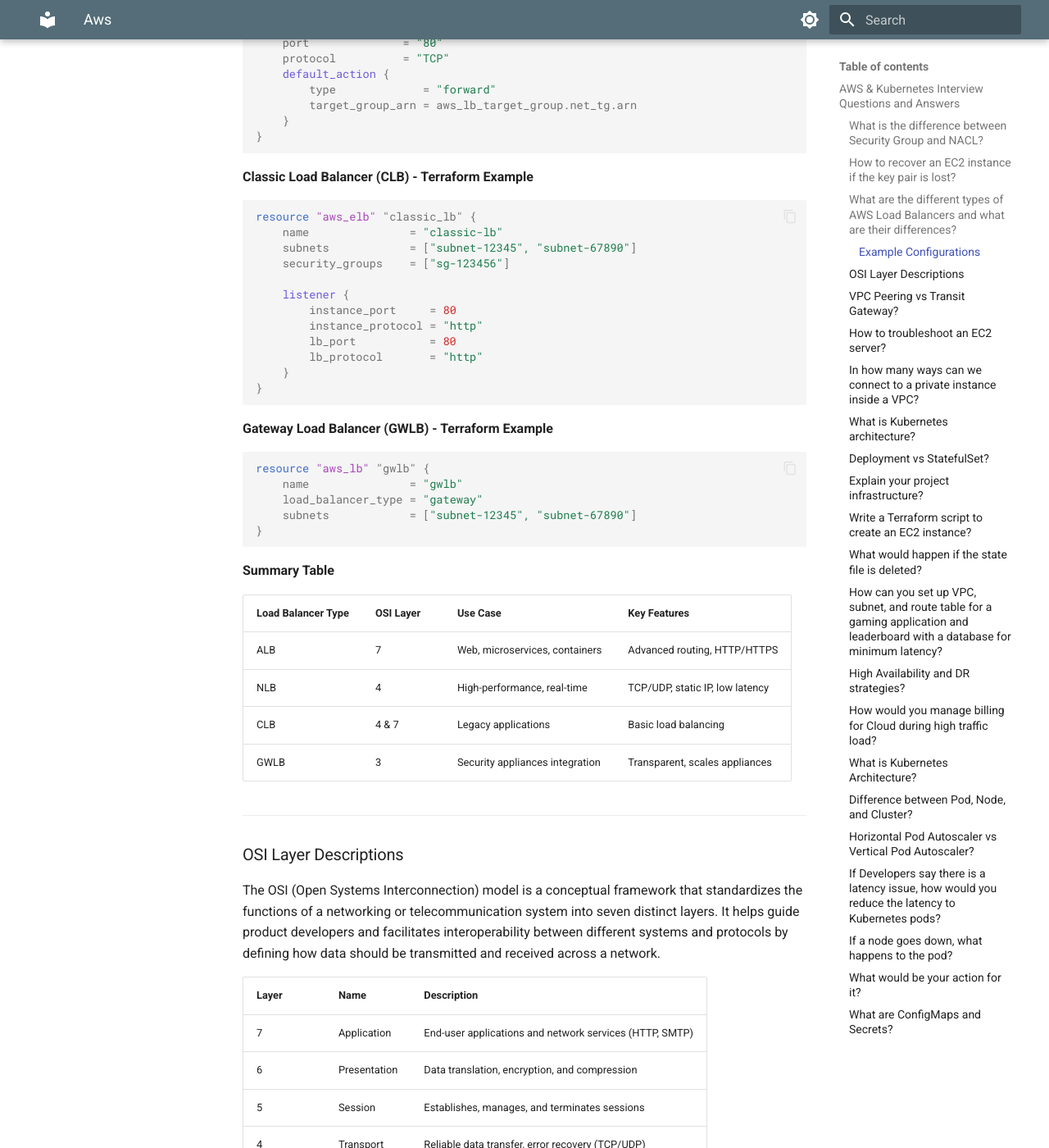
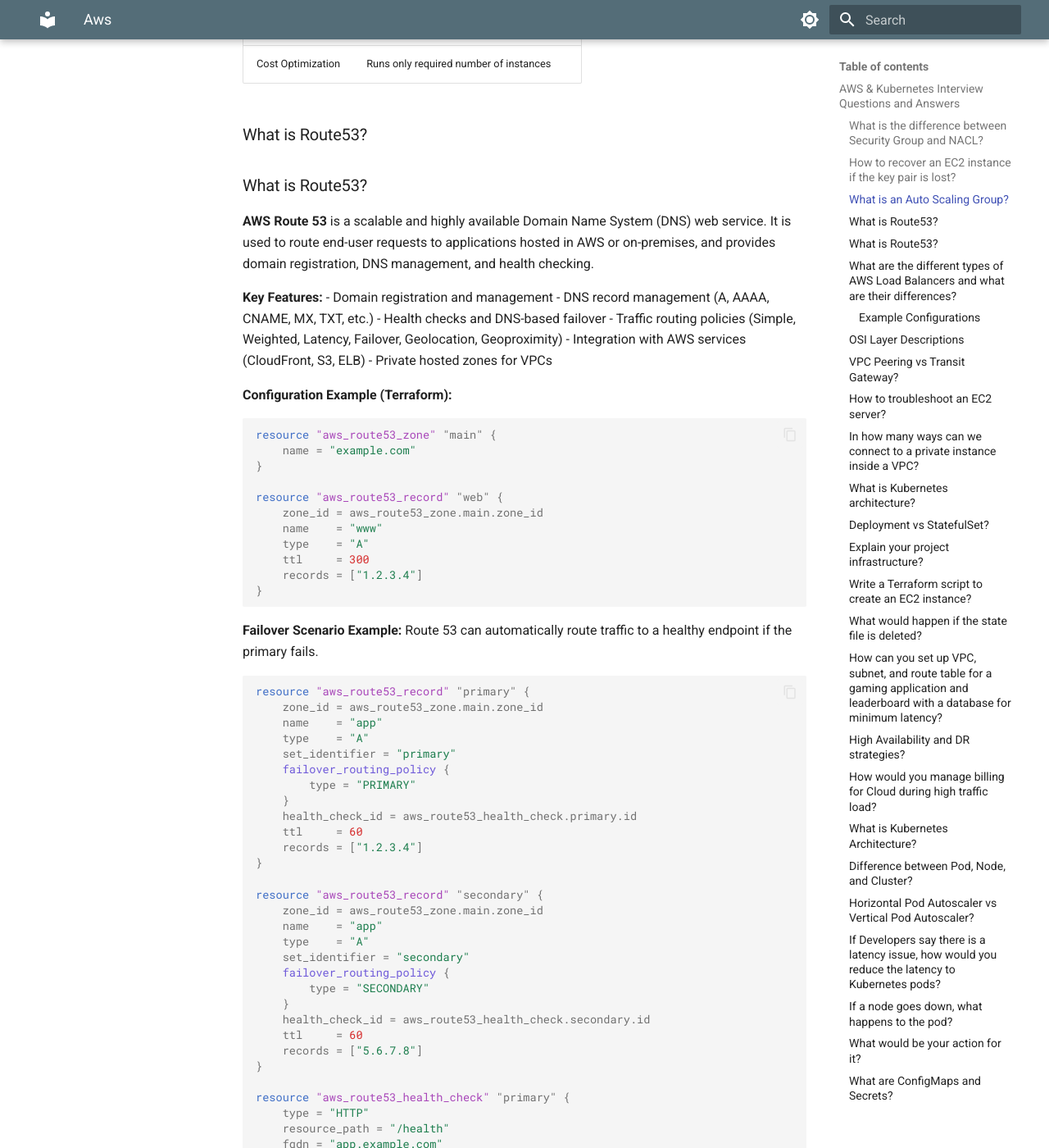
Before and after one commit to mcuellar/cloud-docs-hub, an MkDocs documentation site: the page built from docs/interviews/aws.md, in a window 1280 px wide and 1400 px high, scrolled down 1761 px. Shown: the whole window at 82% size. Built offline with MkDocs 1.6.1 and Material for MkDocs 9.7.7, drawn with Linux system fonts in a browser that asks for light colours; some of the changed text lies outside the part shown.

Commit message:
Added detailed sections on Auto Scaling Groups and Route 53 to enhance AWS interview documentation. Included key features, configuration examples using Terraform, and summary tables for quick reference. This improves user understanding of AWS services and their configurations.

````diff
--- a/docs/interviews/aws.md
+++ b/docs/interviews/aws.md
@@ -13,6 +13,142 @@
 - Reattach the volume to the original instance and start it.
 
 ---
+
+### What is an Auto Scaling Group?
+An **Auto Scaling Group (ASG)** in AWS is a service that automatically manages the number of EC2 instances in a group based on demand, health checks, and scaling policies. It helps ensure high availability and cost efficiency by scaling resources up or down as needed.
+
+**Key Features:**
+- Automatic scaling based on metrics (CPU, memory, custom CloudWatch alarms)
+- Health checks and automatic replacement of unhealthy instances
+- Integration with Elastic Load Balancer
+- Multi-AZ deployments for high availability
+- Scheduled scaling actions
+
+**Configuration Example (Terraform):**
+```hcl
+resource "aws_launch_template" "web" {
+	name_prefix   = "web-"
+	image_id      = "ami-0c55b159cbfafe1f0"
+	instance_type = "t2.micro"
+}
+
+resource "aws_autoscaling_group" "web_asg" {
+	name                      = "web-asg"
+	min_size                  = 2
+	max_size                  = 5
+	desired_capacity          = 3
+	vpc_zone_identifier       = ["subnet-12345", "subnet-67890"]
+	launch_template {
+		id      = aws_launch_template.web.id
+		version = "$Latest"
+	}
+	target_group_arns         = [aws_lb_target_group.app_tg.arn]
+	health_check_type         = "EC2"
+	health_check_grace_period = 300
+	tags = [
+		{
+			key                 = "Name"
+			value               = "WebASGInstance"
+			propagate_at_launch = true
+		}
+	]
+}
+```
+
+**Summary Table**
+
+| Feature                | Description                                      |
+|------------------------|--------------------------------------------------|
+| Scaling Policies       | Scale in/out based on metrics or schedules       |
+| Health Checks          | Replace unhealthy instances automatically        |
+| Multi-AZ Support       | Distribute instances across multiple AZs         |
+| Integration            | Works with ELB, CloudWatch, EC2                  |
+| Cost Optimization      | Runs only required number of instances           |
+
+
+### What is Route53?
+### What is Route53?
+
+**AWS Route 53** is a scalable and highly available Domain Name System (DNS) web service. It is used to route end-user requests to applications hosted in AWS or on-premises, and provides domain registration, DNS management, and health checking.
+
+**Key Features:**
+- Domain registration and management
+- DNS record management (A, AAAA, CNAME, MX, TXT, etc.)
+- Health checks and DNS-based failover
+- Traffic routing policies (Simple, Weighted, Latency, Failover, Geolocation, Geoproximity)
+- Integration with AWS services (CloudFront, S3, ELB)
+- Private hosted zones for VPCs
+
+**Configuration Example (Terraform):**
+```hcl
+resource "aws_route53_zone" "main" {
+	name = "example.com"
+}
+
+resource "aws_route53_record" "web" {
+	zone_id = aws_route53_zone.main.zone_id
+	name    = "www"
+	type    = "A"
+	ttl     = 300
+	records = ["1.2.3.4"]
+}
+```
+
+**Failover Scenario Example:**
+Route 53 can automatically route traffic to a healthy endpoint if the primary fails.
+
+```hcl
+resource "aws_route53_record" "primary" {
+	zone_id = aws_route53_zone.main.zone_id
+	name    = "app"
+	type    = "A"
+	set_identifier = "primary"
+	failover_routing_policy {
+		type = "PRIMARY"
+	}
+	health_check_id = aws_route53_health_check.primary.id
+	ttl     = 60
+	records = ["1.2.3.4"]
+}
+
+resource "aws_route53_record" "secondary" {
+	zone_id = aws_route53_zone.main.zone_id
+	name    = "app"
+	type    = "A"
+	set_identifier = "secondary"
+	failover_routing_policy {
+		type = "SECONDARY"
+	}
+	health_check_id = aws_route53_health_check.secondary.id
+	ttl     = 60
+	records = ["5.6.7.8"]
+}
+
+resource "aws_route53_health_check" "primary" {
+	type = "HTTP"
+	resource_path = "/health"
+	fqdn = "app.example.com"
+	port = 80
+}
+
+resource "aws_route53_health_check" "secondary" {
+	type = "HTTP"
+	resource_path = "/health"
+	fqdn = "app.example.com"
+	port = 80
+}
+```
+
+**Summary Table**
+
+| Feature                | Description                                   |
+|------------------------|-----------------------------------------------|
+| Domain Registration    | Register and manage domain names              |
+| DNS Management         | Create and manage DNS records                 |
+| Health Checks          | Monitor endpoint health for failover          |
+| Traffic Routing        | Multiple routing policies for global apps     |
+| Private Hosted Zones   | DNS for internal AWS resources                |
+| Integration            | Works with ELB, S3, CloudFront, etc.         |
 
 ### What are the different types of AWS Load Balancers and what are their differences?
 
````
